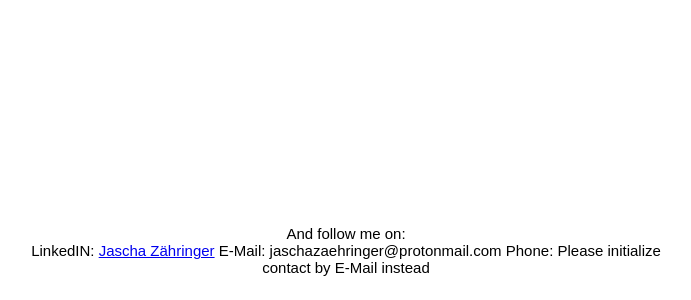
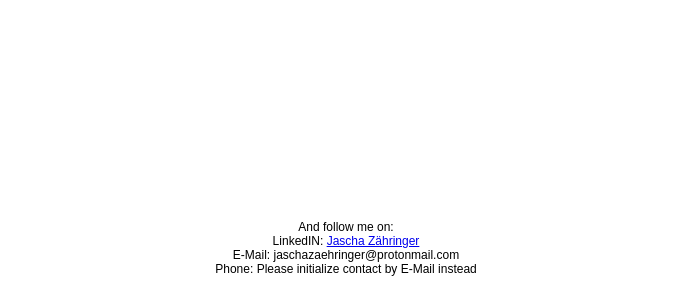
Before and after one commit to JaschaZ/Followyourdream, a plain HTML site: page index.html in a window 1280 px wide. Shown: the part 504-804 px from the top of the page, without its empty margins (294-985 px from the left). Drawn offline with Linux system fonts and the light colour scheme.

Commit message:
Better Contact Info

```diff
--- a/MouseFollow.css
+++ b/MouseFollow.css
@@ -11,6 +11,6 @@ body {
   transform: translateX(-50%);
   text-align: center;
   font-family: sans-serif;
-  font-size: 15px;
+  font-size: 12px;
   color: #000;
 }
--- a/index.html
+++ b/index.html
@@ -10,8 +10,10 @@
     <canvas id="canvas"></canvas>
     <div id="footer">
         And follow me on:<br>
-        LinkedIN:  <a href="linkedin.com/in/jascha-david-zähringer-0b726a242">Jascha Zähringer</a>
+        LinkedIN:  <a href="https://www.linkedin.com/in/jascha-david-z%C3%A4hringer-0b726a242">Jascha Zähringer</a>
+        <br>
         E-Mail: jaschazaehringer@protonmail.com
+        <br>
         Phone: Please initialize contact by E-Mail instead
     </div>
     <script src="MouseFollow.js"></script>
```
